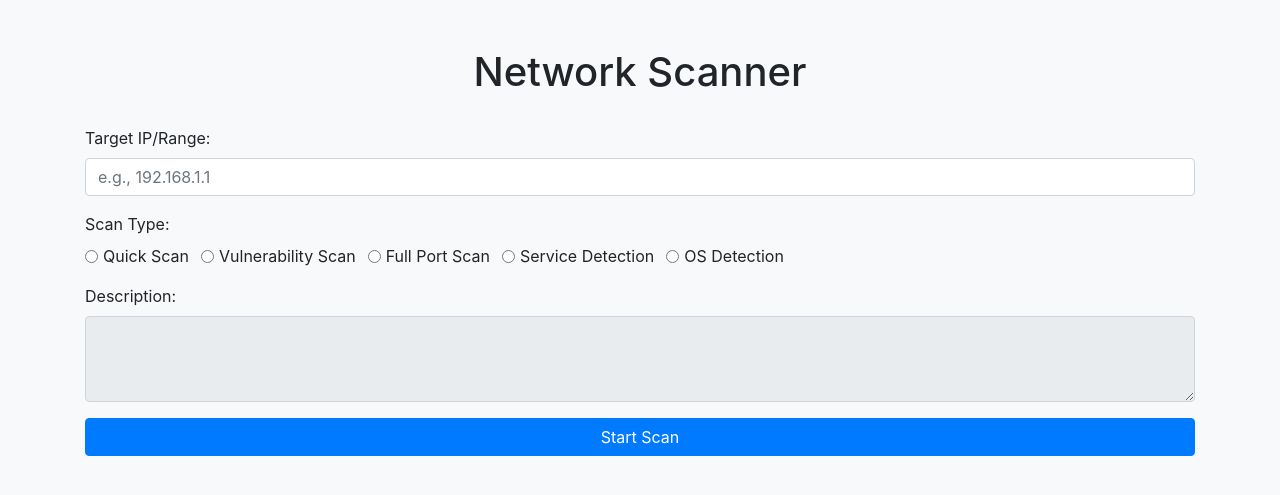
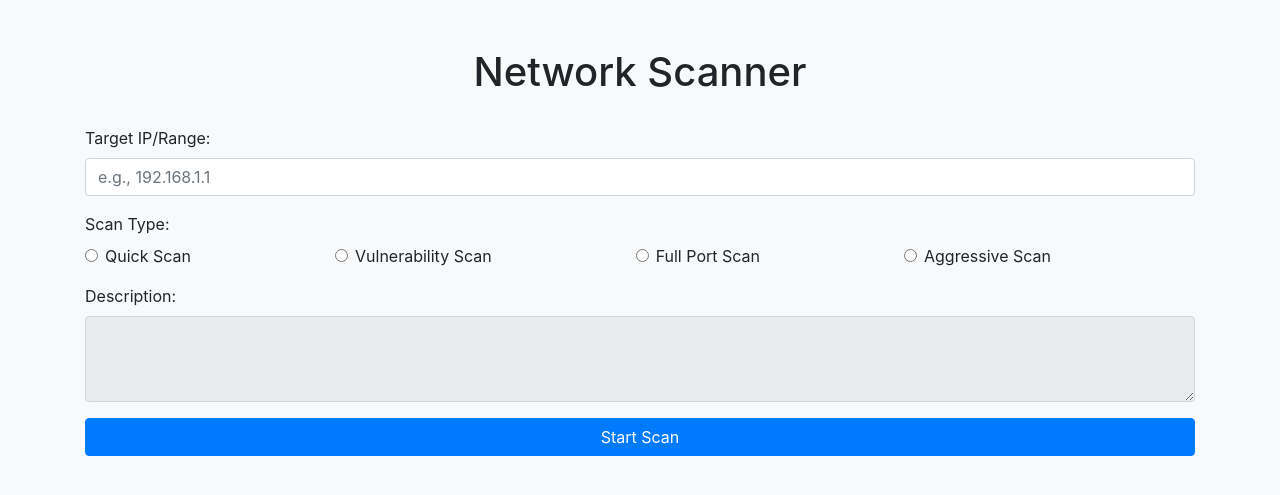
Before and after one commit to KennyLe-4/NetworkScannerv2, a Flask app: page / in a window 1280 px wide. Shown: the top 495 px of the page. Run offline with Flask 2, Linux system fonts and the light colour scheme; some libraries are stand-ins or nearby versions.

Commit message:
fixed buttons

```diff
--- a/templates/index.html
+++ b/templates/index.html
@@ -17,27 +17,23 @@
                 <input type="text" class="form-control" id="target" name="target" placeholder="e.g., 192.168.1.1" required>
             </div>
             <div class="form-group">
-                <label>Scan Type:</label><br>
+                <label>Scan Type:</label>
                 <div class="d-flex flex-wrap">
-                    <div class="form-check form-check-inline">
+                    <div class="form-check flex-fill">
                         <input class="form-check-input" type="radio" name="scan_type" id="quick" value="quick" required onclick="showScanDescription('quick')">
                         <label class="form-check-label" for="quick">Quick Scan</label>
                     </div>
-                    <div class="form-check form-check-inline">
+                    <div class="form-check flex-fill">
                         <input class="form-check-input" type="radio" name="scan_type" id="vuln" value="vuln" required onclick="showScanDescription('vuln')">
                         <label class="form-check-label" for="vuln">Vulnerability Scan</label>
                     </div>
-                    <div class="form-check form-check-inline">
+                    <div class="form-check flex-fill">
                         <input class="form-check-input" type="radio" name="scan_type" id="full" value="full" required onclick="showScanDescription('full')">
                         <label class="form-check-label" for="full">Full Port Scan</label>
                     </div>
-                    <div class="form-check form-check-inline">
-                        <input class="form-check-input" type="radio" name="scan_type" id="service" value="service" required onclick="showScanDescription('service')">
-                        <label class="form-check-label" for="service">Service Detection</label>
-                    </div>
-                    <div class="form-check form-check-inline">
-                        <input class="form-check-input" type="radio" name="scan_type" id="os" value="os" required onclick="showScanDescription('os')">
-                        <label class="form-check-label" for="os">OS Detection</label>
+                    <div class="form-check flex-fill">
+                        <input class="form-check-input" type="radio" name="scan_type" id="aggressive" value="aggressive" required onclick="showScanDescription('aggressive')">
+                        <label class="form-check-label" for="aggressive">Aggressive Scan</label>
                     </div>
                 </div>
             </div>
```
